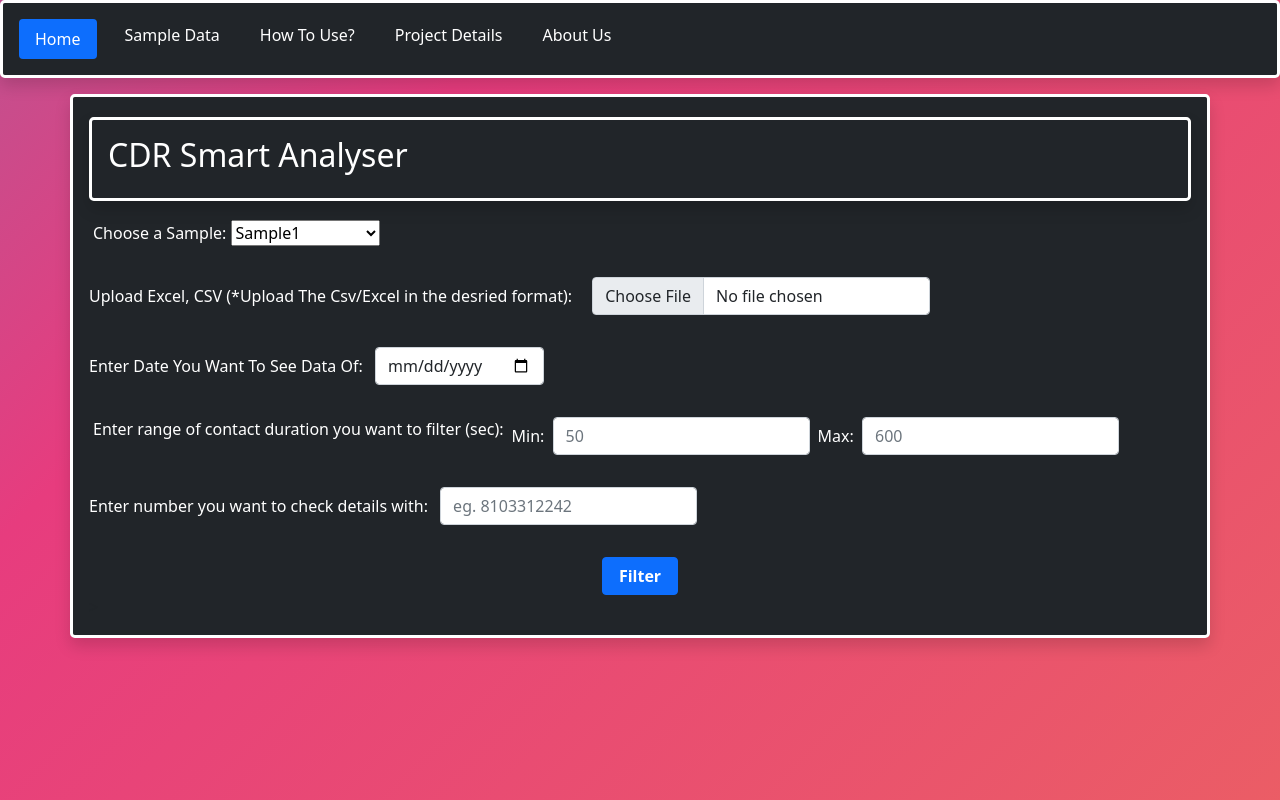
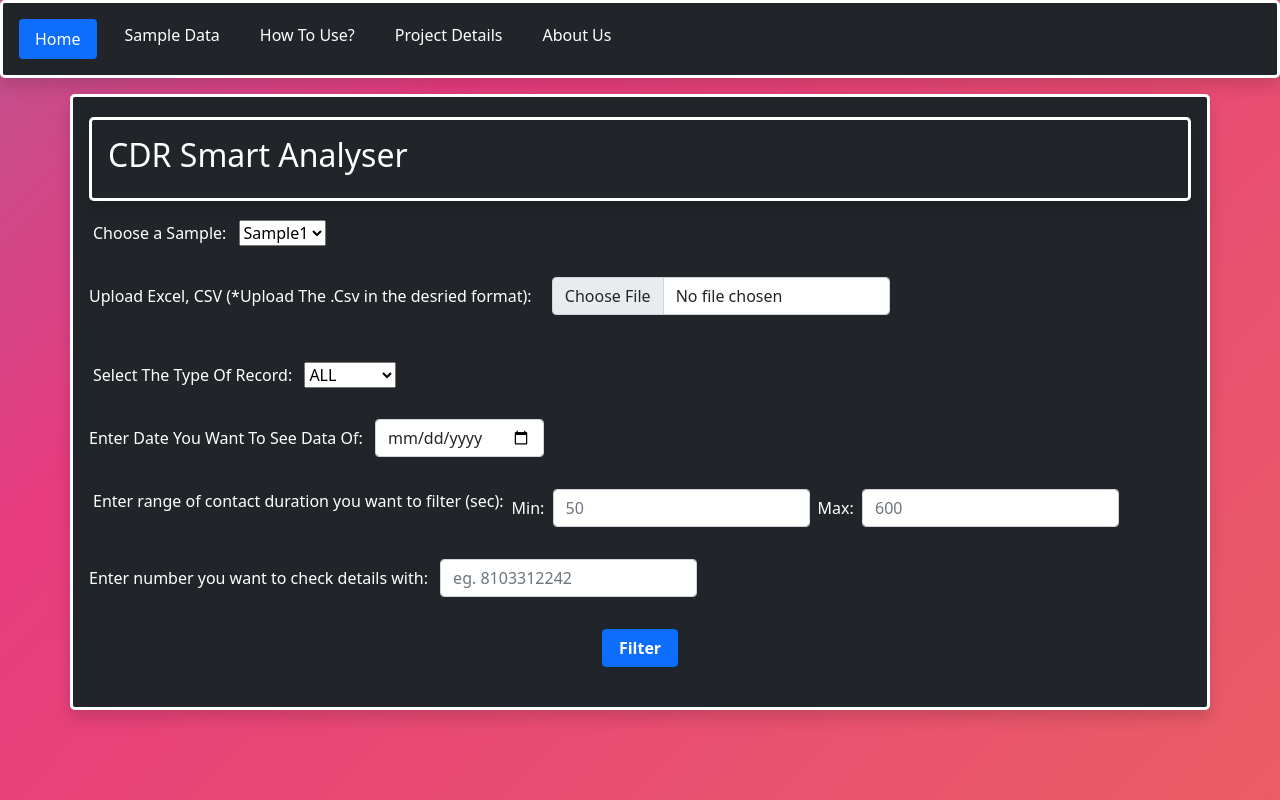
Before and after one commit to kartikk-garg/cdr_analyser, a Flask app: page / in a window 1280 px wide. Run offline with Flask 2, Linux system fonts and the light colour scheme; some libraries are stand-ins or nearby versions.

Commit message:
updated nav bar

```diff
--- a/templates/index.html
+++ b/templates/index.html
@@ -13,21 +13,31 @@
         <div class="mb-3">
           <div class="container my-1 border border-3 border border-white rounded-3 p-3 bg-dark bg-opacity-90 shadow"><h2  class="text-white ">CDR Smart Analyser</h2></div>
 
-          <label for="selected" class="my-3 d-inline-flex ps-1 text-white" required>Choose a Sample:</label>
-          <select name="selected" id="cars" required>
+          <label for="selected" class="my-3 d-inline-flex ps-1 text-white" >Choose a Sample:</label>
+          <select name="selected" id="cars" class = "mx-2" required>
             <option value="Sample1">Sample1</option>
             <option value="Sample2">Sample2</option>
             <option value="Sample3">Sample3</option>
-            <option value="uploaded">upload your own</option>
+            <option value="uploaded">Upload </option>
           </select>
 
         </div>
 
       <div class="mb-3">
-        <label for="file" class="form-label  text-white " >Upload Excel, CSV (*Upload The Csv/Excel in the desried format):   </label>
+        <label for="file" class="form-label  text-white " >Upload Excel, CSV (*Upload The .Csv in the desried format):   </label>
         <div class="mb-3 d-inline-flex ps-3"><input type="file" accept=".csv, .xlsx" class="form-control" name="file" id="query" aria-describedby="emailHelp" value="False"/></div>
       </div>
 
+      <div class="mb-3">
+        <label for="selected" class="my-3 d-inline-flex ps-1 text-white" >Select The Type Of Record:</label>
+          <select name="TYPE" id="cars" class = "mx-2">
+            <option value="ALL">ALL</option>
+            <option value="CALLIN">CALLIN</option>
+            <option value="CALLOUT">CALLOUT</option>
+            <option value="SMSIN">SMSIN</option>
+            <option value="SMSOUT">SMSOUT</option>
+          </select>
+      </div>
 
       <div class="mb-3">
         <label for="date" class="form-label text-white" >Enter Date You Want To See Data Of:   </label>
@@ -37,9 +47,11 @@
       <div class="d-flex justify-content-start">
         <p class="mb-3 d-inline-flex ps-1 text-white">Enter range of contact duration you want to filter (sec):</p>
       <div class="mb-3 ">
+
         <label for="min" class="form-label ps-2 text-white" > Min: </label>
         <div class="mb-3 d-inline-flex ps-1"><input type="number" class="form-control" name="min" id="#" placeholder="50" /></div>
       </div>
+
       <div class="mb-3">
         <label for="max" class="form-label ps-2 text-white" > Max: </label>
         <div class="mb-3 d-inline-flex ps-1"><input type="number" class="form-control" name="max" id="#" value="False" placeholder="600"/></div>
@@ -48,7 +60,7 @@
 
       <div class="mb-3">
           <label for="number" class="form-label text-white" >Enter number you want to check details with: </label>
-          <div class="mb-3 d-inline-flex ps-2"><input type="text" pattern = '[1-9]|[1-9][0-9]|[0-9][0-9][0-9][0-9][0-9][0-9][0-9]'class="form-control"  name="number" maxlength = "10" id="type" placeholder="eg. 8103312242" /></div>
+          <div class="mb-3 d-inline-flex ps-2"><input type="text" class="form-control"  name="number" maxlength = "10" id="type" placeholder="eg. 8103312242" /></div>
       </div>
 
       <div class="d-flex justify-content-center"><button type="submit" class=" btn btn-primary px-3 "><b>Filter</b></button></div>>
@@ -63,6 +75,8 @@
     <button class="btn-outline-dark btn-lg mx-2" onclick="openCity(event, 'TYPE')" data-toggle="tooltip" data-placement="bottom" title="shows the count of each type of record">TYPE</button>
     <button class="btn-outline-dark btn-lg mx-2" onclick="openCity(event, 'IMEI')" data-toggle="tooltip" data-placement="bottom" title="shows the most used IMEI's in the record">IMEI</button>
     <button class="btn-outline-dark btn-lg mx-2" onclick="openCity(event, 'Location')" data-toggle="tooltip" data-placement="bottom" title="shows the location of contact" >Location</button>
+    <button class="btn-outline-dark btn-lg mx-2" onclick="openCity(event, 'Call Duration')" data-toggle="tooltip" data-placement="bottom" title="shows the durations" >Duration</button>
+
   </div>
 </div>
 
@@ -134,6 +148,11 @@
 </div>
 
 <div id="Location" class="tabcontent">
+</div>
+
+<div id="Call Duration" class="tabcontent">
+  <div class="container my-3 border border-3 border border-white rounded-3 p-3 bg-dark bg-opacity-90 shadow"><h3 class="text-white">IMEI</h3></div>
+  <div class= "container my-4 d-flex justify-content-center"><img src="/duration.png" alt="my plot"></div>
 </div>
 
 </div>
```
